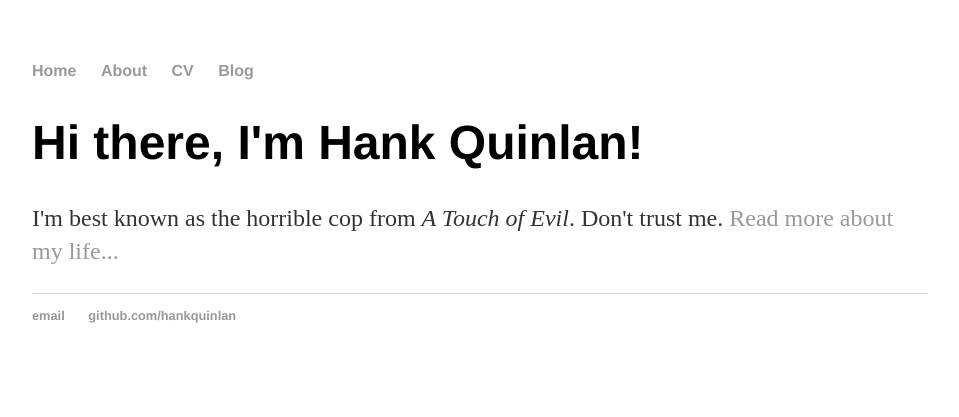
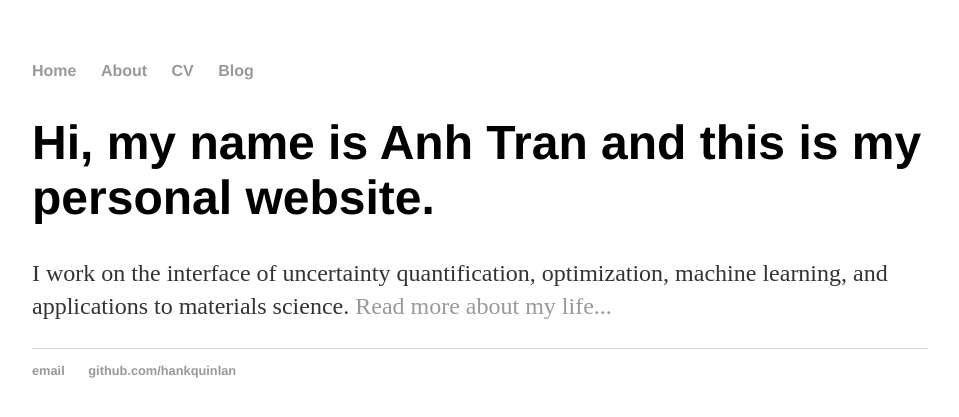
Before and after one commit to anhvt2/anhvt2.github.io, a Jekyll site: the page built from index.html, in a window 1280 px wide. Shown: the top 417 px of the page, without its empty margins (160-1119 px from the left). Built offline with Jekyll 4.4.1, drawn with Linux system fonts in a browser that asks for light colours.

Commit message:
update main index.html

```diff
--- a/_config.yml
+++ b/_config.yml
@@ -1,3 +1,3 @@
-name: Hank Quinlan, Horrible Cop
+name: Anh Tran (SNL)
 markdown: kramdown
 permalink: /blog/:year/:month/:day/:title
--- a/about/index.html
+++ b/about/index.html
@@ -1,6 +1,6 @@
 ---
 layout: default
-title: About Hank Quinlan
+title: About Anh Tran
 ---
 
 		<div class="about">
--- a/index.html
+++ b/index.html
@@ -1,9 +1,9 @@
 ---
 layout: default
-title: Hank Quinlan, Horrible Cop
+title: Anh Tran (SNL)
 ---
 
 		<div class="blurb">
-			<h1>Hi there, I'm Hank Quinlan!</h1>
-			<p>I'm best known as the horrible cop from <em>A Touch of Evil</em>. Don't trust me. <a href="/about">Read more about my life...</a></p>
+			<h1>Hi, my name is Anh Tran and this is my personal website.</h1>
+			<p>I work on the interface of uncertainty quantification, optimization, machine learning, and applications to materials science. <a href="/about">Read more about my life...</a></p>
 		</div>
```
Also changed, not shown: .blog/atom.xml (renamed from blog/atom.xml), .blog/index.html (renamed from blog/index.html).
